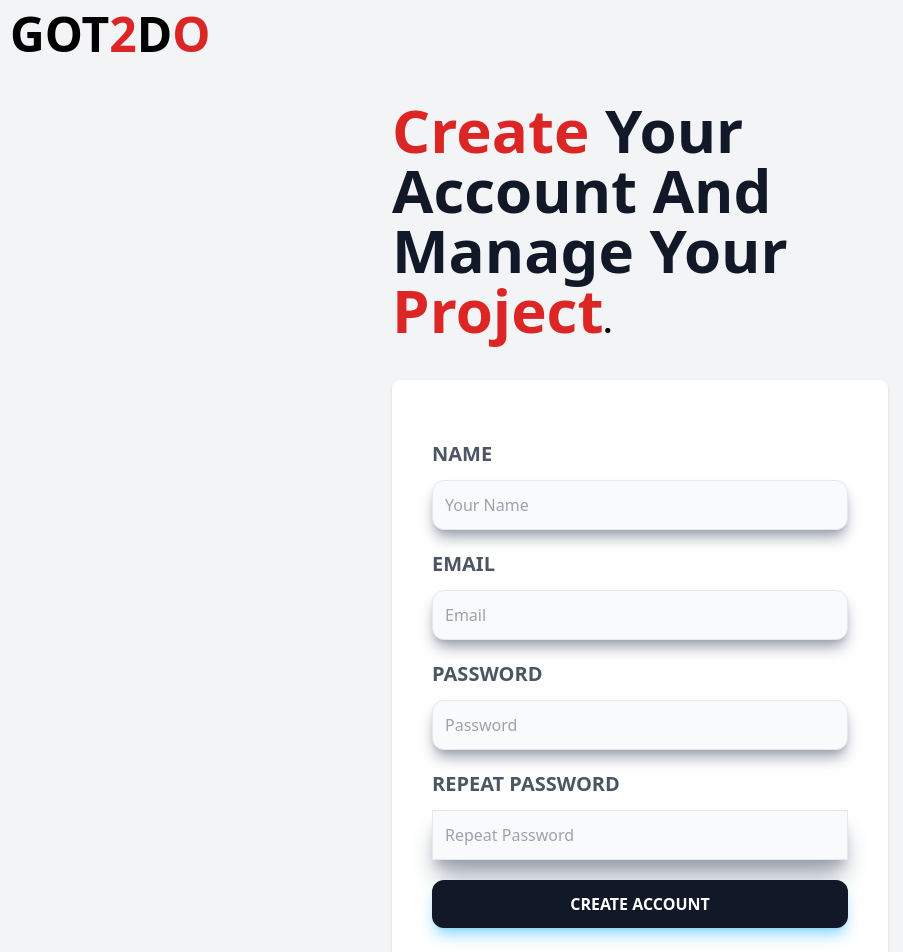
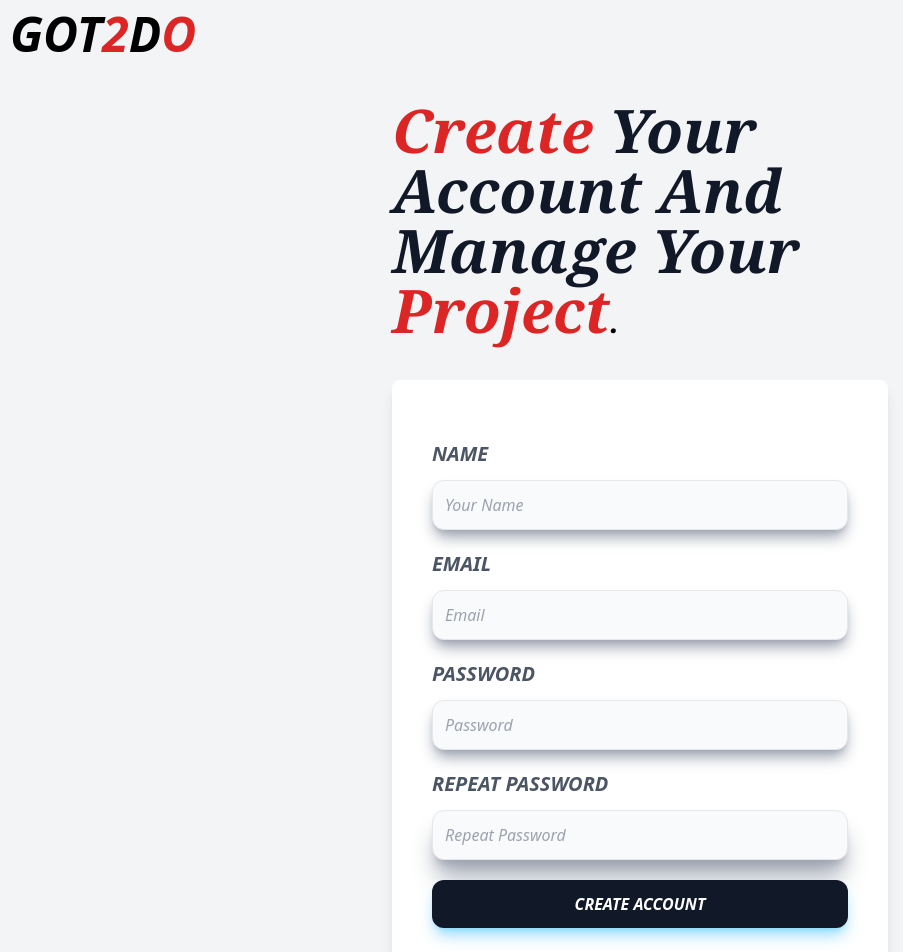
Before and after one commit to Jsosholberton/ToDoList, a React (Vite) app in the folder frontend/: page /registrar in a window 1280 px wide. Shown: the top 952 px of the page, without its empty margins (0-903 px from the left). Built offline with nearby package versions, Linux system fonts and the light colour scheme.

Commit message:
front_changes

```diff
--- a/frontend/src/components/Header.jsx
+++ b/frontend/src/components/Header.jsx
@@ -19,23 +19,23 @@ const Header = () => {
 
         <header className="px-4 py-5 bg-white border-b shadow-lg shadow-gray-300 ">
             <div className="md:flex md:justify-between items-center">
-                <h2 className="text-5xl text-center font-black">GOT<span className="text-red-600">2</span>D<span className="text-red-600">O</span></h2>
+                <h2 className="text-5xl italic text-center font-black">GOT<span className="text-red-600">2</span>D<span className="text-red-600">O</span></h2>
 
                 <input
                     type="search"
                     placeholder="Search Project"
-                    className="rounded-xl shadow-lg lg:w-96 block p-2 border"
+                    className="rounded-xl italic shadow-lg lg:w-96 block p-2 border"
                 />
                 <div className="flex items-center gap-4">
                     <Link
                         to="/Proyectos"
-                        className="font-bold uppercase p-3 rounded-xl shadow-2xl cursor-pointer hover:bg-gray-300 active:bg-gray-400 shadow-lg shadow-gray-350 transition-colors"
+                        className="font-sans font-medium uppercase italic p-3 rounded-xl shadow-2xl cursor-pointer hover:bg-gray-300 active:bg-gray-400 shadow-lg shadow-gray-350 transition-colors"
                     >Projects</Link>
 
                     <button
                         type="button"
                         className="text-white text-sm bg-black p-3
-                        rounded-xl uppercase font-bold cursor-pointer hover:bg-teal-600 active:bg-cyan-500 shadow-lg shadow-sky-400/50 transition-colors"
+                        rounded-xl uppercase font-sans font-medium  italic cursor-pointer hover:bg-teal-600 active:bg-cyan-500 shadow-lg shadow-sky-400/50 transition-colors"
                         onClick={handleCerrarSesion}
                     >Close Session</button>
                 </div>
--- a/frontend/src/components/Sidebar.jsx
+++ b/frontend/src/components/Sidebar.jsx
@@ -7,12 +7,12 @@ const Sidebar = () => {
 
     return (
         <aside className="md:w-80 lg:w-96 px-5 py-10">
-            <p className="text-xl font-bold">Hello: {auth.name}</p>
+            <p className="text-xl italic font-bold">Hello: {auth.name}</p>
 
             <Link
                 to="crear-proyecto"
                 className="bg-black w-full p-3 text-white uppercase
-                font-bold block mt-5 text-center rounded-xl cursor-pointer hover:bg-teal-600 active:bg-cyan-500 shadow-lg shadow-sky-400/50 transition-colors"
+                font-sans font-medium block mt-5 italic text-center rounded-xl cursor-pointer hover:bg-teal-600 active:bg-cyan-500 shadow-lg shadow-sky-400/50 transition-colors"
             >New Project</Link>
         </aside>
     )
--- a/frontend/src/paginas/NuevoProyecto.jsx
+++ b/frontend/src/paginas/NuevoProyecto.jsx
@@ -3,7 +3,7 @@ import FormularioProyecto from "../components/FormularioProyecto"
 const NuevoProyecto = () => {
     return (
       <>
-          <h1 className="text-4xl font-bold capitalize">Create project</h1>
+          <h1 className="italic font-serif font-bold text-4xl capitalize">Create project</h1>
 
           <div className='mt-10 flex justify-center'>
             <FormularioProyecto />
--- a/frontend/src/paginas/Proyectos.jsx
+++ b/frontend/src/paginas/Proyectos.jsx
@@ -11,9 +11,9 @@ const Proyectos = () => {
 
   return (
     <>
-      <h1 className="text-4xl font-bold">Projects</h1>
+      <h1 className="text-4xl italic font-serif font-bold text-4xl">Projects</h1>
 
-      <div className="bg-white mt-10 shadow-lg shadow-gray-400 rounded-xl">
+      <div className="bg-white mt-10 shadow-lg italic shadow-gray-400 rounded-xl">
         {proyectos.length ?
         proyectos.map(proyecto => (
           <PreviewProyecto
@@ -21,7 +21,7 @@ const Proyectos = () => {
           proyecto={proyecto}
           />
         ))
-        : <p className="mt-5 p-5 text-center text-gray-600 uppercase p-5">Not projects found</p>}
+        : <p className="mt-5 p-5 text-center font-sans font-medium text-lg text-gray-600 uppercase p-5">Not projects found</p>}
       </div>
     </>
   );
--- a/frontend/src/paginas/Registrar.jsx
+++ b/frontend/src/paginas/Registrar.jsx
@@ -64,14 +64,14 @@ const Registrar = () => {
   return (
     <div className="page-container">
       <div className="corner-text">
-        <h2 className="text-5xl text-center font-black">
+        <h2 className="text-5xl italic text-center font-black">
           <span className="text-black">GOT</span>
           <span className="text-red-600">2</span>
           <span className="text-black">D</span>
           <span className="text-red-600">O</span>
         </h2>
       </div>
-      <h1 className="text-red-600 font-black text-6xl capitalize">
+      <h1 className="text-red-600 italic font-serif font-bold text-6xl capitalize">
         Create <span className='text-gray-900'>your account and Manage your</span>
         <span className='text-red-600'> Project</span>
         <span className="text-3xl text-black">.</span>
@@ -80,12 +80,12 @@ const Registrar = () => {
       {msg && <Alerta alerta={alerta} />}
 
       <form
-        className="my-10 bg-white shadow rounded-lg p-10"
+        className="my-10 bg-white shadow-lg shadow-gray-500f rounded-lg p-10"
         onSubmit={handleSubmit}
       >
         <div className="my-5">
           <label
-            className="uppercase text-gray-600 block text-xl font-bold"
+            className="uppercase text-gray-600 italic block text-xl font-bold"
             htmlFor="nombre"
           >
             Name
@@ -94,7 +94,7 @@ const Registrar = () => {
             id="nombre"
             type="text"
             placeholder="Your Name"
-            className="w-full mt-3 p-3 border rounded-xl shadow-lg shadow-gray-400 bg bg-gray-50"
+            className="w-full mt-3 p-3 border rounded-xl italic shadow-lg shadow-gray-400 bg bg-gray-50"
             value={name}
             onChange={(e) => setName(e.target.value)}
           />
@@ -102,7 +102,7 @@ const Registrar = () => {
 
         <div className="my-5">
           <label
-            className="uppercase text-gray-600 block text-xl font-bold"
+            className="uppercase text-gray-600 italic block text-xl font-bold"
             htmlFor="email"
           >
             Email
@@ -111,7 +111,7 @@ const Registrar = () => {
             id="email"
             type="email"
             placeholder="Email"
-            className="w-full mt-3 p-3 border rounded-xl shadow-lg shadow-gray-400 bg bg-gray-50"
+            className="w-full mt-3 p-3 border rounded-xl italic shadow-lg shadow-gray-400 bg bg-gray-50"
             value={email}
             onChange={(e) => setEmail(e.target.value)}
           />
@@ -119,7 +119,7 @@ const Registrar = () => {
 
         <div className="my-5">
           <label
-            className="uppercase text-gray-600 block text-xl font-bold"
+            className="uppercase text-gray-600 italic block text-xl font-bold"
             htmlFor="password"
           >
             Password
@@ -128,7 +128,7 @@ const Registrar = () => {
             id="PASSWORD"
             type="password"
             placeholder="Password"
-            className="w-full mt-3 p-3 border rounded-xl shadow-lg shadow-gray-400 bg bg-gray-50"
+            className="w-full mt-3 p-3 border rounded-xl italic shadow-lg shadow-gray-400 bg bg-gray-50"
             value={password}
             onChange={(e) => setPassword(e.target.value)}
           />
@@ -136,7 +136,7 @@ const Registrar = () => {
 
         <div className="my-5">
           <label
-            className="uppercase text-gray-600 block text-xl font-bold"
+            className="uppercase text-gray-600 block italic text-xl font-bold"
             htmlFor="password2"
           >
             Repeat Password
@@ -145,7 +145,7 @@ const Registrar = () => {
             id="PASSWORD2"
             type="password"
             placeholder="Repeat Password"
-            className="w-full mt-3 p-3 shadow-xl border shadow-lg shadow-gray-400 bg bg-gray-50"
+            className="w-full mt-3 p-3 shadow-xl italic border rounded-xl shadow-lg shadow-gray-400 bg bg-gray-50"
             value={repeatpassword}
             onChange={(e) => setRepeatpassword(e.target.value)}
           />
@@ -153,7 +153,7 @@ const Registrar = () => {
 
         <button
           type="submit"
-          className="bg-gray-900 mb-5 w-full py-3 text-white uppercase font-bold rounded-xl hover:bg-teal-600 active:bg-cyan-500 shadow-lg shadow-sky-400/50 transition colors"
+          className="bg-gray-900 mb-5 w-full italic py-3 text-white uppercase font-bold rounded-xl hover:bg-teal-600 active:bg-cyan-500 shadow-lg shadow-sky-400/50 transition colors"
         >
           Create Account
         </button>
```
Also changed, not shown: frontend/src/components/FormularioProyecto.jsx (+10 -11 lines), frontend/src/paginas/Login.jsx (+8 -8 lines), frontend/src/paginas/Olvidepassword.jsx (+6 -6 lines).
